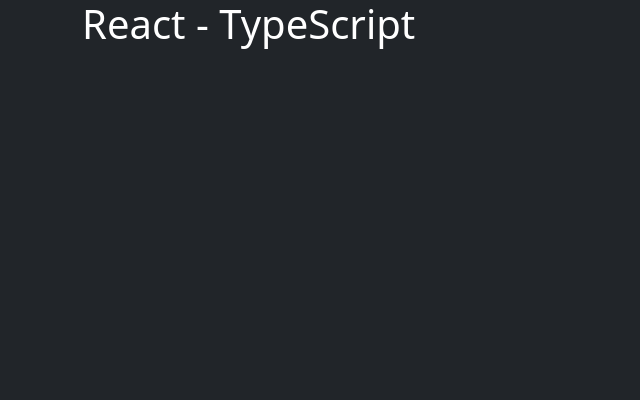
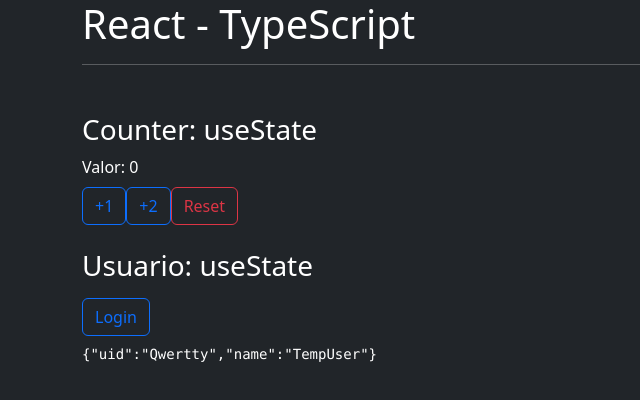
Before and after one commit to jchaconv/react-typescript, a React (Create React App) app in the folder mi-app/: page / in a window 1280 px wide. Shown: the top 400 px of the page, without its empty margins (0-640 px from the left). Built offline with nearby package versions, Linux system fonts and the light colour scheme.

Commit message:
fin useState

```diff
--- a/mi-app/src/App.tsx
+++ b/mi-app/src/App.tsx
@@ -1,9 +1,16 @@
+import { Counter } from "./components/Counter";
+import { Usuario } from "./components/Usuario";
 
 
 function App() {
     return (
       <>
         <h1>React - TypeScript</h1>
+        <hr />
+
+        <Counter />
+        <br />
+        <Usuario />
 
       </>
     );
--- /dev/null
+++ b/mi-app/src/components/Counter.tsx
@@ -0,0 +1,40 @@
+import React, { useState } from 'react'
+
+export const Counter = () => {
+
+    const [counter, setCounter] = useState(0);
+
+    const incrementar = ( numero: number = 1 ):void => {
+        setCounter( counter + numero );
+    }
+
+    return (
+        <div className='mt-5'>
+            <h3>Counter: useState</h3>
+            <span>Valor: { counter }</span>
+            <br />
+
+            <button
+                onClick={ () => incrementar() }
+                className='btn btn-outline-primary mt-2'
+            >
+                +1
+            </button>
+
+            <button
+                onClick={ () => incrementar(2) }
+                className='btn btn-outline-primary mt-2'
+            >
+                +2
+            </button>
+
+            <button
+                onClick={ () => setCounter(0) }
+                className='btn btn-outline-danger mt-2'
+            >
+                Reset
+            </button>
+
+        </div>
+    )
+}
--- /dev/null
+++ b/mi-app/src/components/Usuario.tsx
@@ -0,0 +1,44 @@
+import { useState } from "react"
+
+interface User {
+    uid: string;
+    name: string;
+}
+
+const tempUser: User = {
+    uid: 'Qwertty',
+    name: 'TempUser'
+}
+
+export const Usuario = () => {
+
+    const [user, setUser] = useState<User>(tempUser);
+
+    const login = () => {
+        setUser({
+            uid: 'ABC1213',
+            name: 'Julio Chacon'
+        });
+    }
+
+    return (
+        <div>
+            <h3>Usuario: useState</h3>
+
+            <button
+                onClick={ login }
+                className='btn btn-outline-primary mt-2'
+            >
+                Login
+
+            </button>
+
+            {
+                (!user)
+                    ? <pre className="mt-2">No hay usuario</pre>
+                    : <pre className="mt-2">{ JSON.stringify( user )}</pre>
+            }
+
+        </div>
+    )
+}
```
Also changed, not shown: 1 other file (tests, documents, lock files or other folders).
